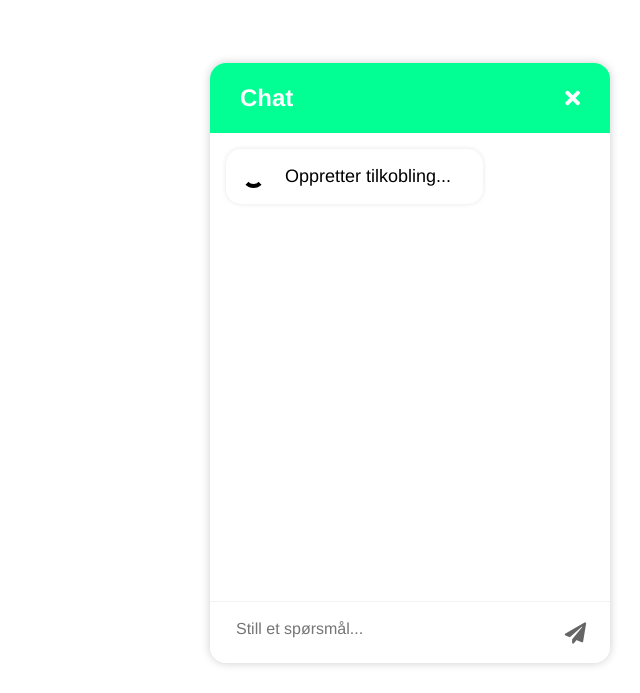
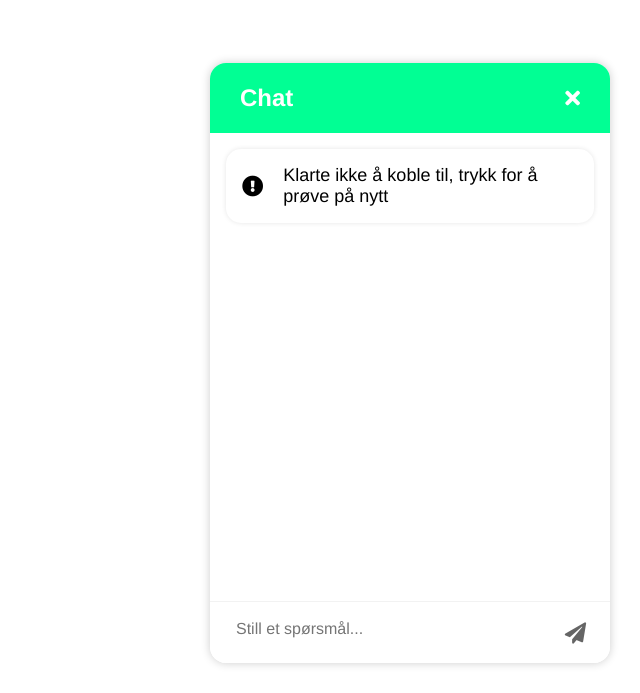
Before and after one commit to CognitionHub/mimir_chat_bubble, a website: page public/index.html in a window 1280 px wide. Shown: the part 107-800 px from the top of the page, without its empty margins (640-1280 px from the left). Drawn offline with Linux system fonts and the light colour scheme.

Commit message:
Remove code trying to open connecitons all the time

```diff
--- a/public/mimir.css
+++ b/public/mimir.css
@@ -168,7 +168,8 @@
     border-radius: 50%;
 }
 
-#mimirLoadingState {
+#mimirLoadingState,
+#mimirFailedState {
     padding: 16px;
     padding-right: 32px;
     align-self: start;
@@ -183,6 +184,11 @@
     font-family: "Helvetica Neue",
         Arial,
         sans-serif;
+}
+
+#mimirFailedState:hover {
+    transform: scale(1.01);
+    cursor: pointer;
 }
 
 #mimirLoadingText {
--- a/public/mimir.js
+++ b/public/mimir.js
@@ -1,19 +1,24 @@
 const API_URL = window.location.hostname === 'localhost' || window.location.hostname === '127.0.0.1'
     ? 'ws://localhost:8000'
-    : 'wss://cognition-hub-backend.azurewebsites.net';
+    : 'wss://api.cognitionhub.no';
 const API_KEY = "sdlfkgh-glsiygewoi--golsihgioweg"
 const OPENER_MESSAGE = "Hei, hvordan kan jeg hjelpe deg?"
 
-const toggleTryingToConnect = (show) => {
-    const isShowing = document.getElementById("mimirLoadingState");
+const toggleFailedToConnect = (show) => {
+    const isShowing = document.getElementById("mimirFailedState");
     if (isShowing && !show) {
         isShowing.remove();
     }
 
     if (!isShowing && show) {
-        const loadingState = addMimirElement("div", { "id": "mimirLoadingState" }, messageContainer);
-        addMimirElement("div", { "id": "mimirSpinner" }, loadingState)
-        addMimirElement("div", { "id": "mimirLoadingText", "textContent": "Oppretter tilkobling..." }, loadingState)
+        const loadingState = addMimirElement("div", {
+            "id": "mimirFailedState", "onclick": () => {
+                ws = null;
+                initiateConversation();
+            }
+        }, messageContainer);
+        addMimirElement("i", { "className": "fas fa-exclamation-circle fa-lg" }, loadingState)
+        addMimirElement("div", { "id": "mimirLoadingText", "textContent": "Klarte ikke å koble til, trykk for å prøve på nytt" }, loadingState)
         scrollToBottom();
     }
 }
@@ -21,14 +26,9 @@ const toggleTryingToConnect = (show) => {
 let ws;
 
 let lastChunkType = null;
-let showingTryingToConnect = false;
 const initiateConversation = () => {
-    if (ws && ws.readyState !== WebSocket.CLOSED) {
+    if (ws || chat.style.display === "none") {
         return;
-    }
-
-    if (ws) {
-        ws.close()
     }
 
     ws = new WebSocket(API_URL + "/chat" + "?customer_id=" + window.$mimirCustomerID + "&company_name=" + window.$mimirCompany + "&api_key=" + API_KEY);
@@ -39,7 +39,7 @@ const initiateConversation = () => {
             addMimirElement("div", { "textContent": OPENER_MESSAGE, "id": "mimirOpenerMessage" }, messageContainer);
         }
 
-        toggleTryingToConnect(false);
+        toggleFailedToConnect(false);
     });
 
     ws.addEventListener('message', (event) => {
@@ -73,8 +73,7 @@ const initiateConversation = () => {
     });
 
     ws.addEventListener('close', () => {
-        showingTryingToConnect = true;
-        toggleTryingToConnect(true);
+        toggleFailedToConnect(true);
     });
 };
 
@@ -97,6 +96,7 @@ const toggleChat = () => {
         chat.style.display = "none";
     } else {
         chat.style.display = "flex";
+        initiateConversation();
     }
 }
 
@@ -126,7 +126,6 @@ const addMessage = (text, isUser, isFirstToken, isFullMessage) => {
             addMimirElement("div", { "textContent": text, "className": "mimirUserMessage" }, messageContainer);
             ws.send(text);
         } else {
-            initiateConversation()
             console.error("WebSocket is not open. readyState: ", ws.readyState);
             return;
         }
@@ -190,10 +189,6 @@ const header = addMimirElement("div", { "id": "mimirHeader" }, chat)
 const topText = addMimirElement("div", { "id": "mimirTopText", "textContent": `Chat` }, header)
 const closeIcon = addMimirElement("i", { "className": "fas fa-times fa-lg", "id": "mimirChatIcon", "id": "mimirCloseIcon", "onclick": toggleChat }, header)
 
-toggleTryingToConnect(true)
-initiateConversation();
-setInterval(initiateConversation, 10000);
-
 // Hide chat if clicked outside of chat
 document.addEventListener("click", (e) => {
     if (!chat.contains(e.target) && !bubble.contains(e.target) && chat.style.display === "flex") {
```
